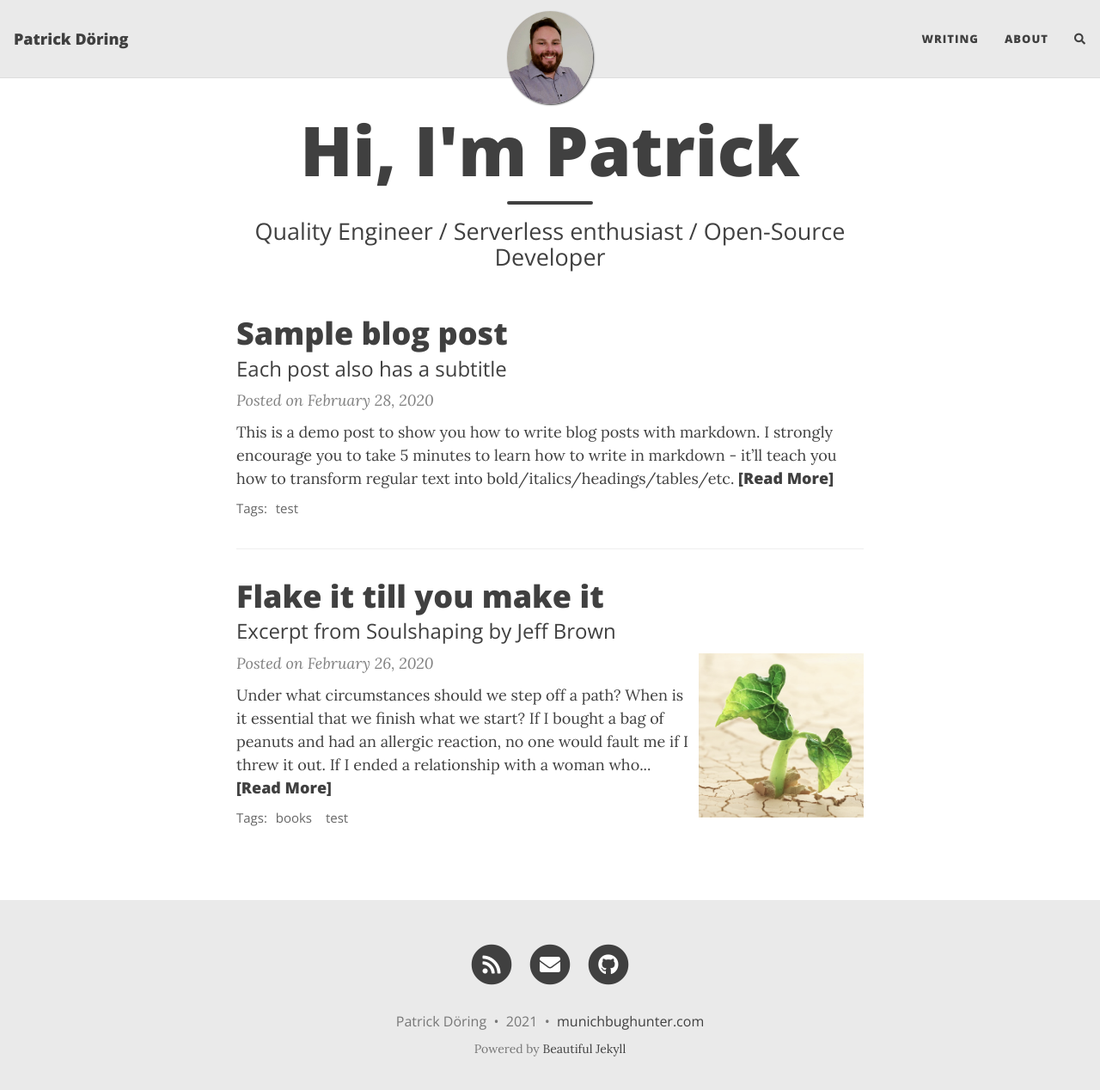
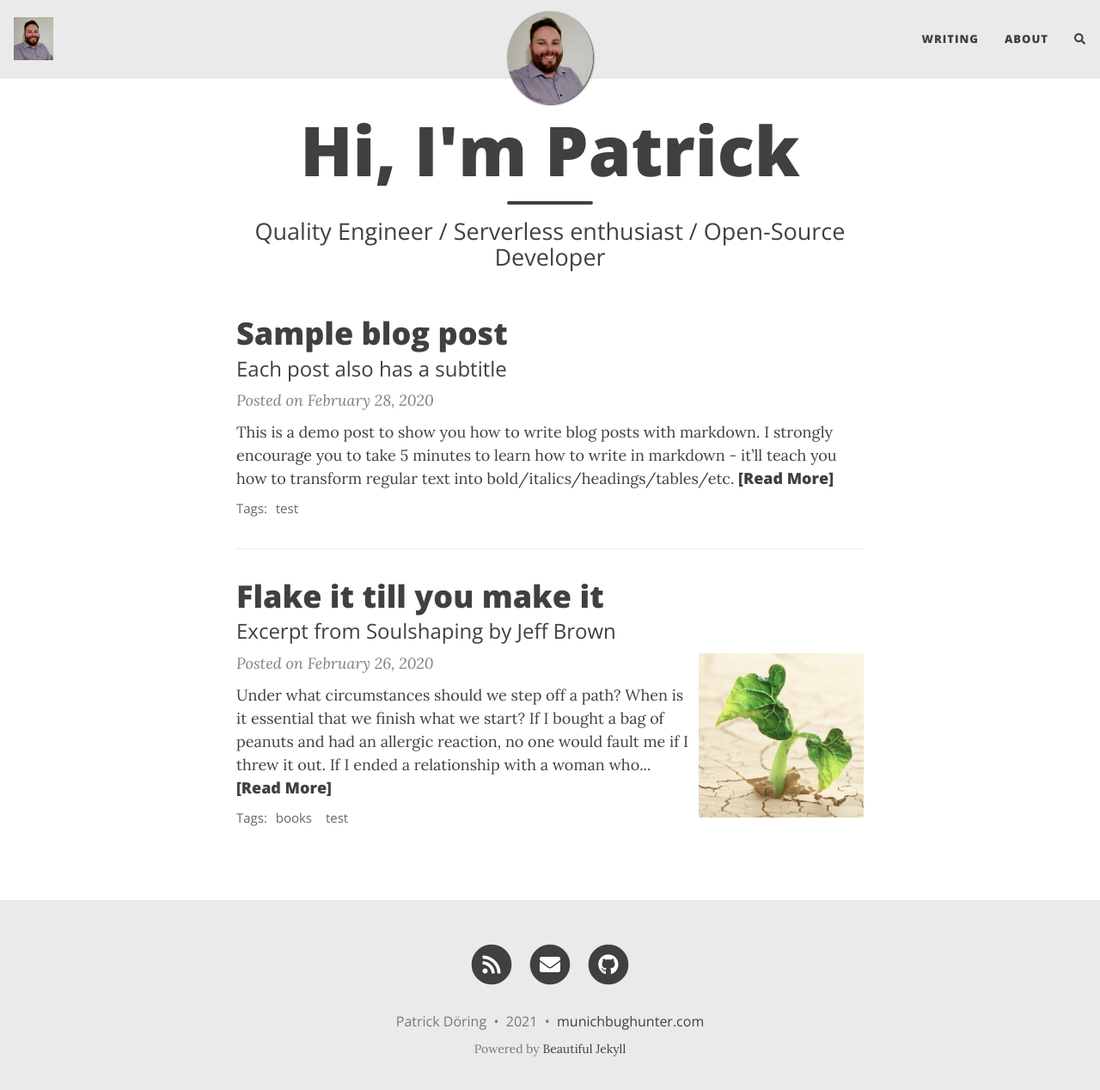
Before and after one commit to munichbughunter/munichbughunter.github.io, a Jekyll site: the page built from index.html, in a window 1280 px wide and 1281 px high. Shown: the top 1268 px of the window at 86% size. Built offline with Jekyll 4.4.1, drawn with Linux system fonts in a browser that asks for light colours; nearby versions of some CDN libraries; the list of posts is cut into pages by our own code; comment, search, counter and statistics services are not loaded.

Commit message:
Change title

```diff
--- a/_config.yml
+++ b/_config.yml
@@ -32,7 +32,7 @@ round-avatar: true
 
 # If you want to have an image logo in the top-left corner instead of having the title of the website,
 # then specify the following parameter
-#title-img: /path/to/image
+title-img: "/assets/img/PD.jpg"
 
 
 # --- Footer social media links --- #
```
